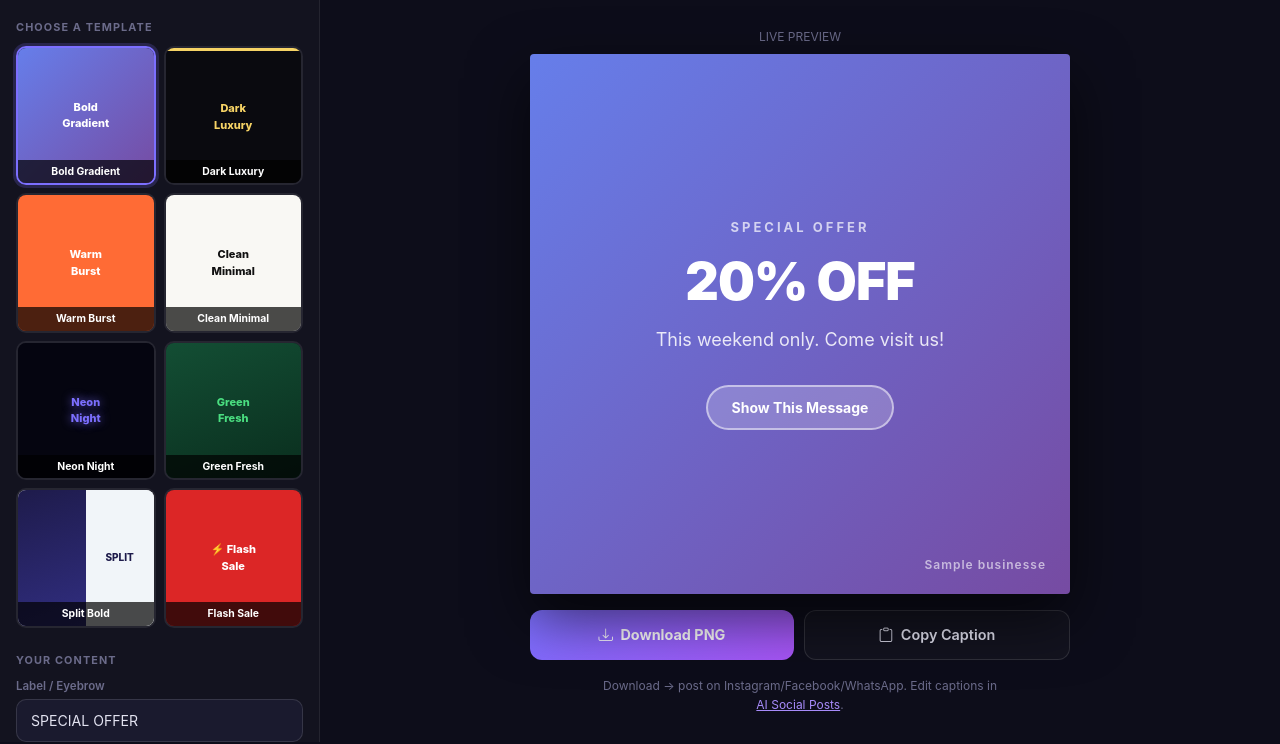
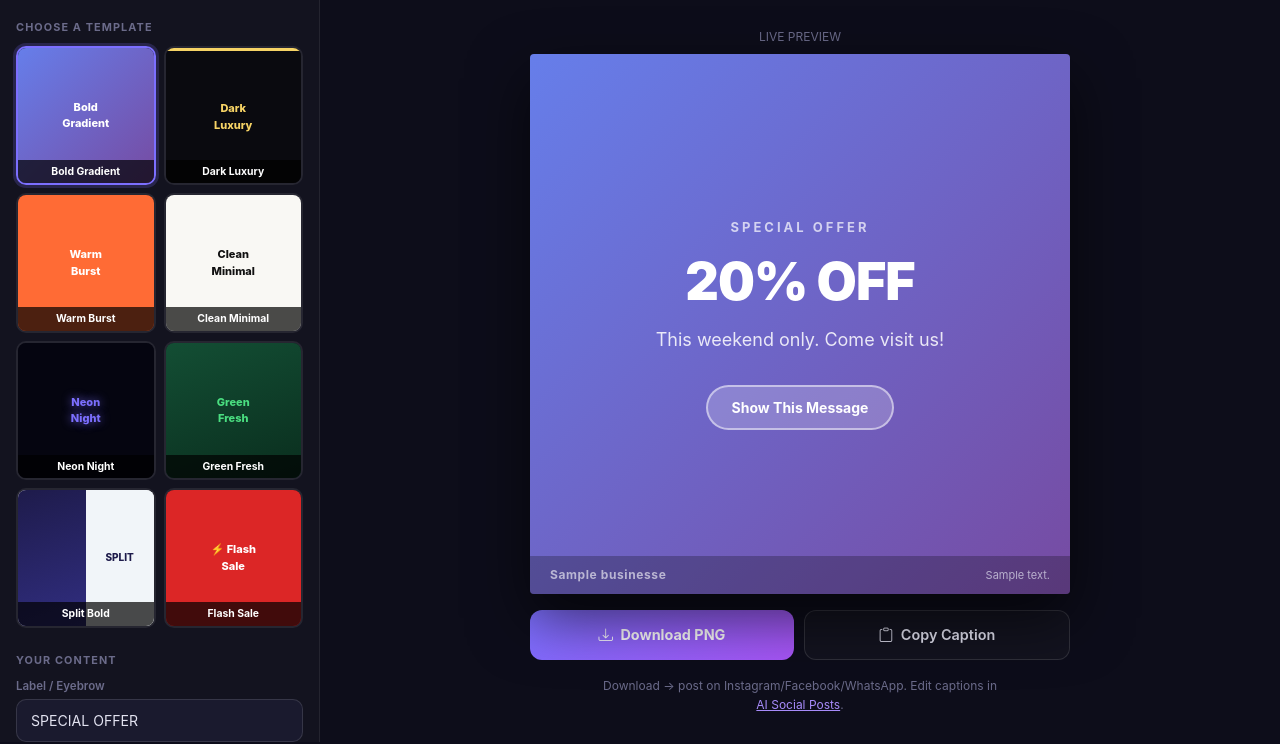
Before and after one commit to VinodVen/growthai, a Flask app: page /visual-posts in a window 1280 px wide. Shown: the part 56-800 px from the top of the page. Run offline with Flask 3, Linux system fonts and the light colour scheme; the visitor is signed in with stand-in values (Sample User, id 1); tables that the repository leaves empty hold one stand-in row (values such as "Sample post").

Commit message:
Add business name + address footer to visual post templates
- Address field in left panel (pre-filled from business.address)
- All 8 templates now show a footer strip at the bottom with business
  name on the left and address on the right
- Address is hidden automatically if left blank
- updatePreview() wired to address field for live update

Co-Authored-By: Claude Sonnet 4.6 <noreply@anthropic.com>

```diff
--- a/templates/visual_posts.html
+++ b/templates/visual_posts.html
@@ -173,6 +173,24 @@
         .tpl-flash-sale .t-badge { background: #fff; color: #dc2626; border-radius: 50px; padding: 12px 32px; font-size: 15px; font-weight: 900; display: inline-block; position:relative; }
         .tpl-flash-sale .t-biz { position: absolute; bottom: 18px; left: 50%; transform: translateX(-50%); color: rgba(255,255,255,0.5); font-size: 11px; font-weight: 600; letter-spacing: 2px; white-space: nowrap; }
 
+        /* Business footer strip — name + address */
+        .t-footer { position: absolute; bottom: 0; left: 0; right: 0; padding: 10px 20px; display: flex; align-items: center; justify-content: space-between; }
+        .tpl-bold-gradient .t-footer,
+        .tpl-warm-burst .t-footer,
+        .tpl-neon-night .t-footer,
+        .tpl-flash-sale .t-footer { background: rgba(0,0,0,0.25); }
+        .tpl-dark-luxury .t-footer { background: rgba(0,0,0,0.4); border-top: 1px solid rgba(255,255,255,0.07); }
+        .tpl-clean-minimal .t-footer { background: rgba(0,0,0,0.06); border-top: 1px solid rgba(0,0,0,0.08); }
+        .tpl-green-fresh .t-footer { background: rgba(0,0,0,0.3); }
+        .tpl-bold-gradient .t-footer .t-biz,
+        .tpl-warm-burst .t-footer .t-biz,
+        .tpl-neon-night .t-footer .t-biz,
+        .tpl-flash-sale .t-footer .t-biz,
+        .tpl-dark-luxury .t-footer .t-biz,
+        .tpl-green-fresh .t-footer .t-biz { position:static; transform:none; }
+        .t-footer .t-biz { font-size: 12px; font-weight: 700; letter-spacing: 0.05em; }
+        .t-footer .t-addr { font-size: 11px; font-weight: 400; opacity: 0.7; text-align: right; max-width: 55%; }
+
         /* Format badge */
         .format-badge { position: absolute; bottom: 8px; right: 8px; background: rgba(0,0,0,0.6); color: #fff; font-size: 9px; font-weight: 700; border-radius: 4px; padding: 3px 7px; }
 
@@ -288,6 +306,10 @@
                 <label style="font-size:0.72rem;color:var(--muted);font-weight:600;display:block;margin-bottom:4px;">Business Name</label>
                 <input type="text" class="ctrl" id="fieldBiz" oninput="updatePreview()" value="{{ business.business_name }}">
             </div>
+            <div style="margin-bottom:10px;">
+                <label style="font-size:0.72rem;color:var(--muted);font-weight:600;display:block;margin-bottom:4px;">Address <span style="color:#4a4a6a;font-weight:400;">(optional — shows on post)</span></label>
+                <input type="text" class="ctrl" id="fieldAddress" placeholder="e.g. 123 Main St, Dallas TX" oninput="updatePreview()" value="{{ business.address or '' }}">
+            </div>
         </div>
 
         <!-- Quick Fill -->
@@ -336,7 +358,10 @@
                 <div class="t-headline" id="pHeadline">20% OFF</div>
                 <div class="t-sub" id="pSub">This weekend only. Come visit us!</div>
                 <div class="t-badge" id="pBadge">Show This Message</div>
-                <div class="t-biz" id="pBiz">{{ business.business_name }}</div>
+                <div class="t-footer">
+                    <div class="t-biz" id="pBiz">{{ business.business_name }}</div>
+                    <div class="t-addr" id="pAddr" style="{{ 'display:none' if not business.address else '' }}">{{ business.address or '' }}</div>
+                </div>
             </div>
         </div>
 
@@ -360,48 +385,53 @@
 let currentTemplate = 'bold-gradient';
 let currentFormat = 'square';
 
+const FOOTER = `<div class="t-footer">
+    <div class="t-biz" id="pBiz"></div>
+    <div class="t-addr" id="pAddr"></div>
+</div>`;
+
 const TEMPLATE_STRUCTURES = {
     'bold-gradient': {
         el: `<div class="t-eyebrow" id="pEyebrow"></div>
              <div class="t-headline" id="pHeadline"></div>
              <div class="t-sub" id="pSub"></div>
              <div class="t-badge" id="pBadge"></div>
-             <div class="t-biz" id="pBiz"></div>`
+             ${FOOTER}`
     },
     'dark-luxury': {
         el: `<div class="t-eyebrow" id="pEyebrow"></div>
              <div class="t-headline" id="pHeadline"></div>
              <div class="t-sub" id="pSub"></div>
              <div class="t-badge" id="pBadge"></div>
-             <div class="t-biz" id="pBiz"></div>`
+             ${FOOTER}`
     },
     'warm-burst': {
         el: `<div class="t-eyebrow" id="pEyebrow"></div>
              <div class="t-headline" id="pHeadline"></div>
              <div class="t-sub" id="pSub"></div>
              <div class="t-badge" id="pBadge"></div>
-             <div class="t-biz" id="pBiz"></div>`
+             ${FOOTER}`
     },
     'clean-minimal': {
         el: `<div class="t-eyebrow" id="pEyebrow"></div>
              <div class="t-headline" id="pHeadline"></div>
              <div class="t-sub" id="pSub"></div>
              <div class="t-badge" id="pBadge"></div>
-             <div class="t-biz" id="pBiz"></div>`
+             ${FOOTER}`
     },
     'neon-night': {
         el: `<div class="t-eyebrow" id="pEyebrow"></div>
              <div class="t-headline" id="pHeadline"></div>
              <div class="t-sub" id="pSub"></div>
              <div class="t-badge" id="pBadge"></div>
-             <div class="t-biz" id="pBiz"></div>`
+             ${FOOTER}`
     },
     'green-fresh': {
         el: `<div class="t-eyebrow" id="pEyebrow"></div>
              <div class="t-headline" id="pHeadline"></div>
              <div class="t-sub" id="pSub"></div>
              <div class="t-badge" id="pBadge"></div>
-             <div class="t-biz" id="pBiz"></div>`
+             ${FOOTER}`
     },
     'split-bold': {
         el: `<div class="t-left">
@@ -412,7 +442,8 @@ const TEMPLATE_STRUCTURES = {
              <div class="t-right">
                 <div class="t-promo" id="pPromo">🎉</div>
                 <div class="t-badge" id="pBadge"></div>
-                <div class="t-biz" id="pBiz"></div>
+                <div class="t-biz" id="pBiz" style="color:#999;font-size:10px;font-weight:600;letter-spacing:2px;text-transform:uppercase;"></div>
+                <div class="t-addr" id="pAddr" style="color:#bbb;font-size:10px;margin-top:2px;"></div>
              </div>`
     },
     'flash-sale': {
@@ -420,7 +451,7 @@ const TEMPLATE_STRUCTURES = {
              <div class="t-headline" id="pHeadline"></div>
              <div class="t-sub" id="pSub"></div>
              <div class="t-badge" id="pBadge"></div>
-             <div class="t-biz" id="pBiz"></div>`
+             ${FOOTER}`
     }
 };
 
@@ -447,18 +478,24 @@ function updatePreview() {
     const sub = document.getElementById('fieldSub').value;
     const badge = document.getElementById('fieldBadge').value;
     const biz = document.getElementById('fieldBiz').value;
+    const addr = document.getElementById('fieldAddress').value;
 
     const pE = document.getElementById('pEyebrow');
     const pH = document.getElementById('pHeadline');
     const pS = document.getElementById('pSub');
     const pB = document.getElementById('pBadge');
     const pBiz = document.getElementById('pBiz');
+    const pAddr = document.getElementById('pAddr');
 
     if (pE) pE.textContent = eyebrow;
     if (pH) pH.textContent = headline;
     if (pS) pS.textContent = sub;
     if (pB) pB.textContent = badge;
     if (pBiz) pBiz.textContent = biz;
+    if (pAddr) {
+        pAddr.textContent = addr;
+        pAddr.style.display = addr ? '' : 'none';
+    }
 
     // For split-bold, show promo emoji
     const pPromo = document.getElementById('pPromo');
```
